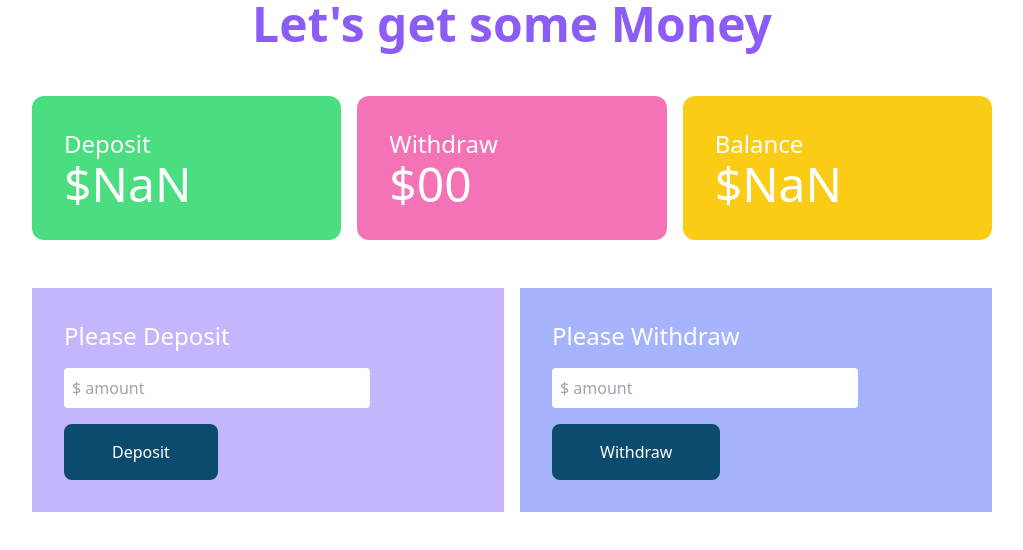
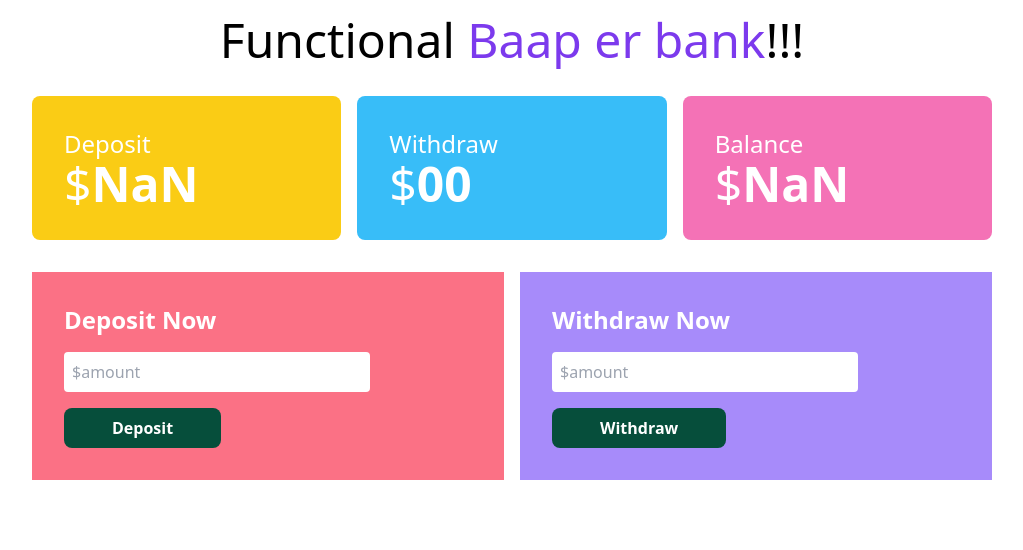
Before and after one commit to kawsaruddin450/bap-er-bank, a plain HTML site: page bank.html in a window 1280 px wide. Both pictures are taken after a click on the button "Deposit". Shown: the whole page, without its empty margins (128-1151 px from the left). Drawn offline with nearby package versions, Linux system fonts and the light colour scheme.

Commit message:
Update javascript

```diff
--- a/bank.html
+++ b/bank.html
@@ -3,47 +3,49 @@
 <head>
     <meta charset="UTF-8">
     <meta name="viewport" content="width=device-width, initial-scale=1.0">
-    <title>Bank Inside</title>
+    <title>Functional Baap er bank</title>
     <script src="https://cdn.tailwindcss.com"></script>
 </head>
 <body>
     <header>
-        <h1 class="text-5xl text-center font-semibold text-violet-500">Let's get some Money</h1>
+        <h1 class="text-center text-5xl mt-4">Functional <span class="font-medium text-violet-600">Baap er bank</span>!!!</h1>
     </header>
     <main>
-        <section class="mt-12">
+        <!-- Dashboard Section-->
+        <section class="mt-8">
             <div class="grid grid-cols-3 gap-4 w-9/12 mx-auto text-white">
-                <div class="bg-green-400 p-8 rounded-xl">
+                <div class="bg-yellow-400 p-8 rounded-lg">
                     <h4 class="text-2xl">Deposit</h4>
-                    <h3 class="text-5xl">$<span id="deposit-total">00</span></h3>
+                    <h2 class="text-5xl">$<span id="deposit-total" class="font-semibold">00</span></h2>
                 </div>
-                <div class="bg-pink-400 p-8 rounded-xl">
+                <div class="bg-sky-400 p-8 rounded-lg">
                     <h4 class="text-2xl">Withdraw</h4>
-                    <h3 class="text-5xl">$<span id="withdraw-total">00</span></h3>
+                    <h2 class="text-5xl">$<span id="withdraw-total" class="font-semibold">00</span></h2>
                 </div>
-                <div class="bg-yellow-400 p-8 rounded-xl">
+                <div class="bg-pink-400 p-8 rounded-lg">
                     <h4 class="text-2xl">Balance</h4>
-                    <h3 class="text-5xl">$<span id="balance-total">1240</span></h3>
+                    <h2 class="text-5xl">$<span id="balance-total" class="font-semibold">1240</span></h2>
                 </div>
             </div>
         </section>
-        <section class="mt-12">
+        <!--Deposit and withdraw section-->
+        <section class="mt-8">
             <div class="grid grid-cols-2 gap-4 w-9/12 mx-auto text-white">
-                <div class="bg-violet-300 p-8">
-                    <h4 class="text-2xl">Please Deposit</h4>
-                    <input type="number" name="" id="deposit-input" placeholder="$ amount" class="block w-9/12 p-2 rounded text-black mt-4">
-                    <button type="submit" class="bg-sky-900 hover:bg-sky-800 py-4 px-12 text-center font-medium mt-4 rounded-lg" id="btn-deposit">Deposit</button>
+                <div class="bg-rose-400 p-8">
+                    <h4 class="text-2xl font-semibold">Deposit Now</h4>
+                    <input type="number" name="" id="deposit-amount" class="block w-9/12 p-2 my-4 text-black rounded" placeholder="$amount">
+                    <button type="submit" id="btn-deposit" class="bg-emerald-900 hover:bg-emerald-800 py-2 px-12 rounded-lg font-semibold">Deposit</button>
                 </div>
-                <div class="bg-indigo-300 p-8">
-                    <h4 class="text-2xl">Please Withdraw</h4>
-                    <input type="number" name="" id="withdraw-input" placeholder="$ amount" class="block w-9/12 p-2 text-black mt-4 rounded">
-                    <button type="submit" class="bg-sky-900 hover:bg-sky-800 py-4 px-12 text-center font-medium mt-4 rounded-lg" id="btn-withdraw">Withdraw</button>
+                <div class="bg-violet-400 p-8">
+                    <h4 class="text-2xl font-semibold">Withdraw Now</h4>
+                    <input type="number" name="" id="withdraw-amount" class="block w-9/12 p-2 my-4 text-black rounded" placeholder="$amount">
+                    <button type="submit" id="btn-withdraw" class="bg-emerald-900 hover:bg-emerald-800 py-2 px-12 rounded-lg font-semibold">Withdraw</button>
                 </div>
             </div>
         </section>
     </main>
 
-
+    <script src="js/utilities.js"></script>
     <script src="js/deposit.js"></script>
     <script src="js/withdraw.js"></script>
 </body>
--- a/js/deposit.js
+++ b/js/deposit.js
@@ -1,22 +1,21 @@
-// step 1: add event listener
+//step-1: add event handler
 document.getElementById('btn-deposit').addEventListener('click', function(){
-    //step 2: get the deposit amount from the input field
-    const depositAmount = document.getElementById('deposit-input').value;
+    //step-2: get the deposit amount
+    const depositAmount = getAmount('deposit-amount');
 
-    //step 3: get the current deposit total
-    const previousdepositTotal = document.getElementById('deposit-total');
+    //step-3: get current deposit total
+    const depositTotal = getElementValue('deposit-total')
 
-    //step 4: add numbers to set the total deposit
-    const newDepositTotal = parseFloat(previousdepositTotal.innerText) + parseFloat(depositAmount);
-    previousdepositTotal.innerText = newDepositTotal;
+    //step-4: update the deposit total
+    const previousDepositTotal = getElement('deposit-total');
+    previousDepositTotal.innerText = depositTotal + depositAmount;
 
-    //step 5: get balance total
-    const balanceTotalElement = document.getElementById('balance-total');
-    const previousbalanceTotal = parseFloat(balanceTotalElement.innerText);
+    //step-5: get the current balance
+    const currentBalanceTotal = getElementValue('balance-total');
 
-    //step 6: update new balance by subtracting the deposit amount
-    balanceTotalElement.innerText = previousbalanceTotal + parseFloat(depositAmount);
+    //step-6: update the balance
+    const balanceNow = getElement('balance-total');
+    balanceNow.innerText = currentBalanceTotal + depositAmount;
 
-    //step 7: clear the input field
-    document.getElementById('deposit-input').value = '';
+    //step-7: clear the input field
 })
--- /dev/null
+++ b/js/utilities.js
@@ -0,0 +1,20 @@
+//function for getting input value
+function getAmount(id){
+    const input = document.getElementById(id);
+    const amount = parseFloat(input.value);
+    input.value = '';
+    return amount;
+}
+
+//get element by id function
+function getElement(id){
+    const element = document.getElementById(id);
+    return element;
+}
+
+//function for getting total value
+function getElementValue(id){
+    const element = getElement(id);
+    const total = parseFloat(element.innerText);
+    return total;
+}
--- a/js/withdraw.js
+++ b/js/withdraw.js
@@ -1,29 +1,25 @@
-// step 1: add event listener
+//step-1: add event handler
 document.getElementById('btn-withdraw').addEventListener('click', function(){
-    //step 2: get the withdraw amount from input field
-    const withdrawAmount = document.getElementById('withdraw-input').value;
+    //step-2: get the input amount
+    const withdrawAmount = getAmount('withdraw-amount');
 
-    //step 3: get the current withdraw total
-    const withdrawTotalElement = document.getElementById('withdraw-total');
-    const previousWithdrawTotal = parseFloat(withdrawTotalElement.innerText);
+    //step-3: get current balance
+    const balanceNow = getElement('balance-total')
+    const currentBalance = getElementValue('balance-total')
 
-    // step 4: get the total balance and check if withdraw amount is higher than balance or not
-    const balanceTotal = document.getElementById('balance-total').innerText;
-    if(parseFloat(withdrawAmount) > balanceTotal){
+    //step-4: check if the withdraw amount is less than total balance or not
+    if(withdrawAmount>currentBalance){
         alert("Sorry, You don't have sufficient balance!");
     }
-    else if(withdrawAmount == ''){
-        alert("Please provide an amount");
+    else{
+        //step-5: get total withdraw
+        const currentWithdrawTotal = getElementValue('withdraw-total')
+
+        //step-6: update withdraw total
+        const withdrawNow = getElement('withdraw-total')
+        withdrawNow.innerText = currentWithdrawTotal + withdrawAmount;
+
+        //step-7: update balance total
+        balanceNow.innerText = currentBalance - withdrawAmount;
     }
-    else{
-        //step 5: set new withdraw total
-        withdrawTotalElement.innerText = previousWithdrawTotal + parseFloat(withdrawAmount);
-
-        //step 6: subtract the total and set new total amount
-        newBalance = balanceTotal - parseFloat(withdrawAmount);
-        document.getElementById('balance-total').innerText = newBalance;
-    }
-
-    //step 7: clear the input field
-    document.getElementById('withdraw-input').value = '';
 })
```
